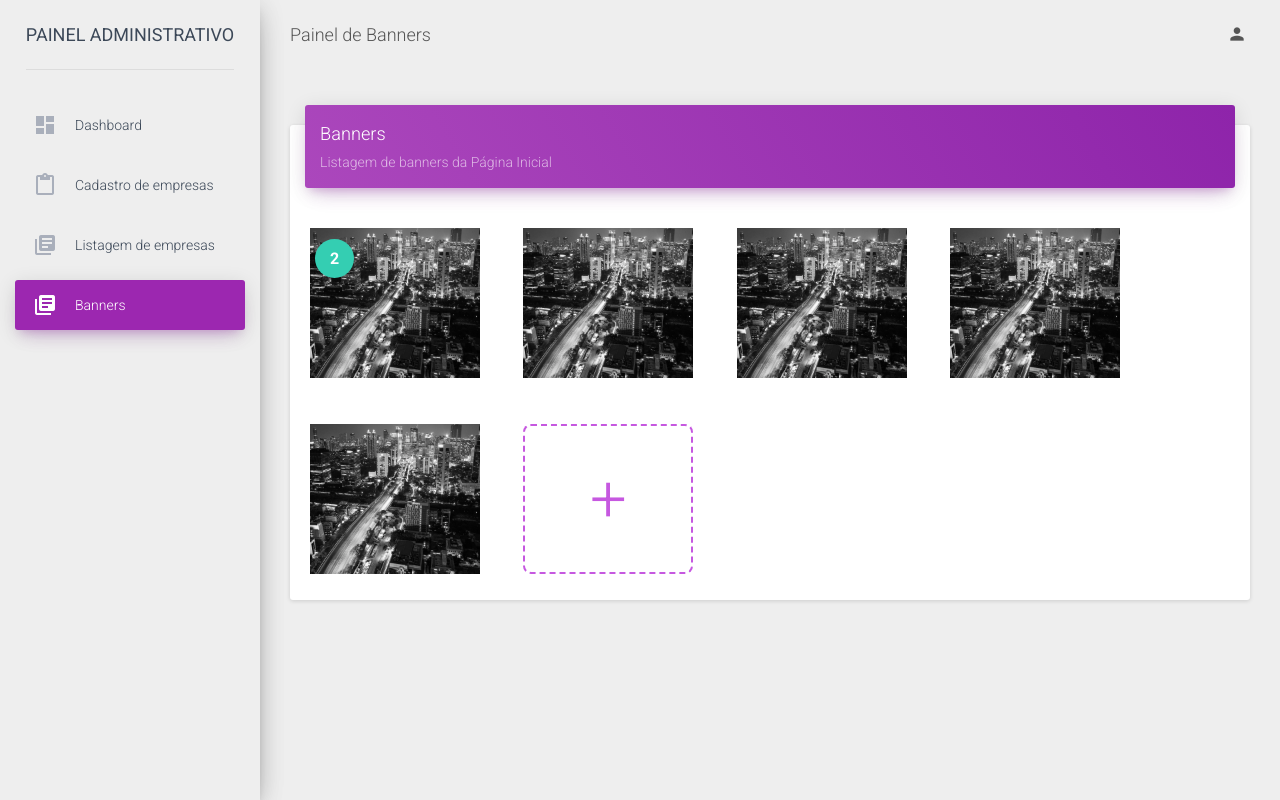
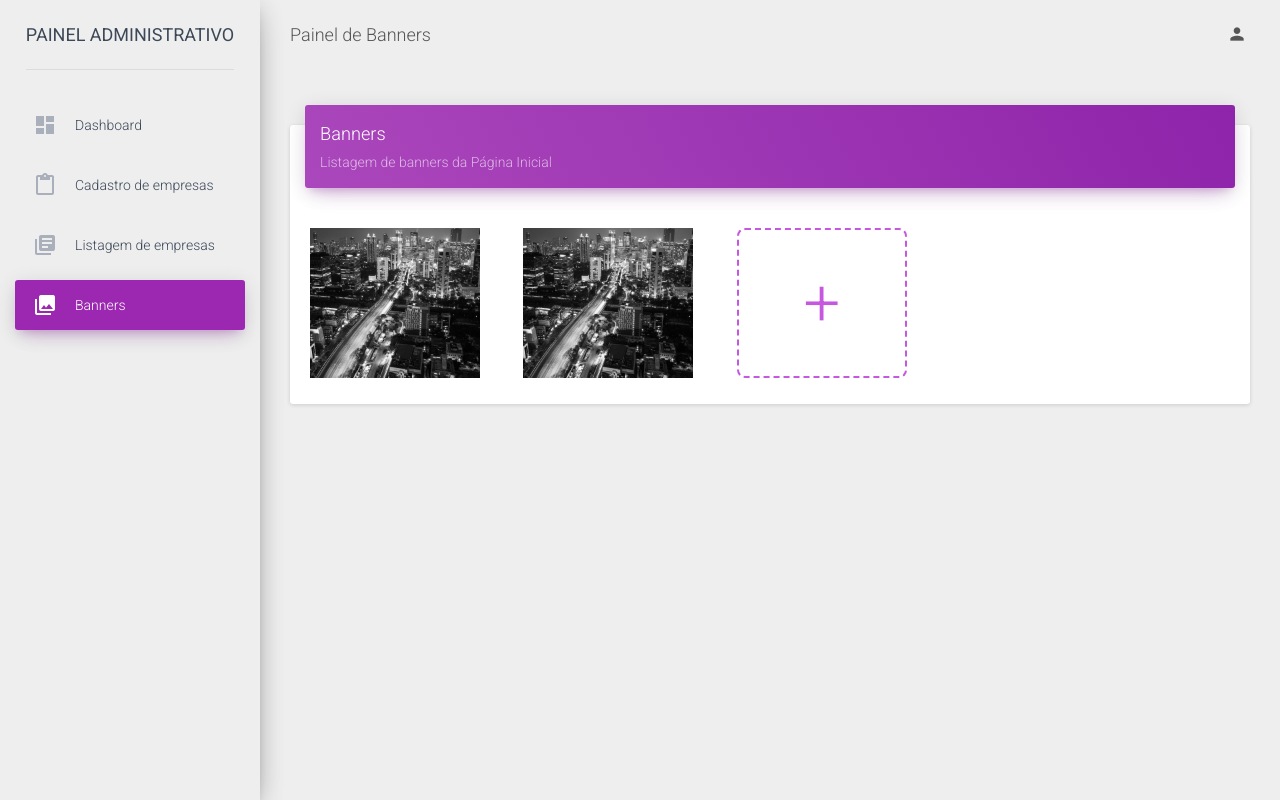
Before and after one commit to daviaugustos/webachei, a PHP site: page /dashboard/listagem-banners.php in a window 1280 px wide. Run offline with PHP 8.4, Linux system fonts and the light colour scheme; the visitor is signed in with stand-in values (Sample User, id 1); tables that the repository leaves empty or names only in its code hold one stand-in row (values such as "Sample post"); some libraries are stand-ins or nearby versions.

Commit message:
Finalização - Layout Listagem Banners

```diff
--- a/assets/css/style.css
+++ b/assets/css/style.css
@@ -632,7 +632,6 @@ label.control-label{
 .card-banner{
     display: inline-block;
 }
-
 .row-img-banner{
   display: inline-block;
 }
@@ -643,11 +642,10 @@ label.control-label{
     display: inline-block;
     position: relative;
     width: 170px;
-    height: 150px; /*-6px descontar difereça do button-add*/
+    height: 150px;
     overflow: hidden;
     cursor: pointer;
     background: #000;
-    /*margin-bottom: 0.5rem;*/
 }
 .card-banner-img > * > img {
     position: absolute;
@@ -667,6 +665,9 @@ a img {
     vertical-align: middle !important;
     border: none;
 }
+.card-banner-img:hover span.banner{
+    display: inline;
+}
 
 .button-add{
     background: transparent;
@@ -682,6 +683,31 @@ a img {
 }
 .button-add:hover{
     background-color: #f3f3f3;
+}
+
+span.banner{
+    display: none;
+    z-index: 4;
+    font-size: 16px;
+    color: #ffffff;
+    font-weight: 700;
+    -webkit-text-fill-color: #ffffff;
+    position: absolute;
+    padding: 5px;
+}
+
+span.banner.edit{
+    background: rgba(52, 206, 178, 0.7);
+}
+span.banner.edit:hover{
+    background: rgb(52, 206, 178);
+}
+span.banner.delete{
+    right: 0;
+    background: rgba(244, 67, 54, 0.68);
+}
+span.banner.delete:hover{
+    background: rgb(244, 67, 54);
 }
 
 /*-- Footer --*/
--- a/dashboard/cadastra-empresa.php
+++ b/dashboard/cadastra-empresa.php
@@ -34,6 +34,12 @@
 						<a href="listagem-empresa.php">
 							<i class="material-icons">library_books</i>
 							<p>Listagem de empresas</p>
+						</a>
+					</li>
+					<li>
+						<a href="listagem-banners.php">
+							<i class="material-icons">collections</i>
+							<p>Banners</p>
 						</a>
 					</li>
 				</ul>
--- a/dashboard/dashboard.php
+++ b/dashboard/dashboard.php
@@ -35,6 +35,12 @@
 						<a href="listagem-empresa.php">
 							<i class="material-icons">library_books</i>
 							<p>Listagem de empresas</p>
+						</a>
+					</li>
+					<li>
+						<a href="listagem-banners.php">
+							<i class="material-icons">collections</i>
+							<p>Banners</p>
 						</a>
 					</li>
 				</ul>
--- a/dashboard/listagem-banners.php
+++ b/dashboard/listagem-banners.php
@@ -39,7 +39,7 @@
 					</li>
 					<li class="active">
 						<a href="listagem-banners.php">
-							<i class="material-icons">library_books</i>
+							<i class="material-icons">collections</i>
 							<p>Banners</p>
 						</a>
 					</li>
@@ -83,25 +83,11 @@
 
 										<div class="padding-20 row-img-banner">
 											<div class="card-banner-img">
-												<span style="
-													background: #34ceb2;
-													z-index: 99999;
-													top: 20px;
-													left: 5px;
-													border-radius: 100%;
-													font-size: 16px;
-													color: #ffffff;
-													transform: rotate(60deg);
-													font-weight: 700;
-													-webkit-text-fill-color: #ffffff;
-													margin-top: 100px;
-													position: relative;
-													padding-top: 10px;
-													padding-left: 15px;
-													padding-right: 15px;
-													padding-bottom: 10px;
-													">
-													2
+												<span class="banner edit">
+													<i class="material-icons">mode_edit</i>
+												</span>
+												<span class="banner delete">
+													<i class="material-icons">delete</i>
 												</span>
 												<a href="">
 													<img src="../assets/img/examples/city.jpg" alt="">
@@ -111,29 +97,12 @@
 
 										<div class="padding-20 row-img-banner">
 											<div class="card-banner-img">
-												<a href="">
-													<img src="../assets/img/examples/city.jpg" alt="">
-												</a>
-											</div>
-										</div>
-
-										<div class="padding-20 row-img-banner">
-											<div class="card-banner-img">
-												<a href="">
-													<img src="../assets/img/examples/city.jpg" alt="">
-												</a>
-											</div>
-										</div>
-
-										<div class="padding-20 row-img-banner">
-											<div class="card-banner-img">
-												<a href="">
-													<img src="../assets/img/examples/city.jpg" alt="">
-												</a>
-											</div>
-										</div>
-										<div class="padding-20 row-img-banner">
-											<div class="card-banner-img">
+												<span class="banner edit">
+													<i class="material-icons">mode_edit</i>
+												</span>
+												<span class="banner delete">
+													<i class="material-icons">delete</i>
+												</span>
 												<a href="">
 													<img src="../assets/img/examples/city.jpg" alt="">
 												</a>
--- a/dashboard/listagem-empresa.php
+++ b/dashboard/listagem-empresa.php
@@ -35,6 +35,12 @@
 						<a href="listagem-empresa.php">
 							<i class="material-icons">library_books</i>
 							<p>Listagem de empresas</p>
+						</a>
+					</li>
+					<li>
+						<a href="listagem-banners.php">
+							<i class="material-icons">collections</i>
+							<p>Banners</p>
 						</a>
 					</li>
 				</ul>
```
